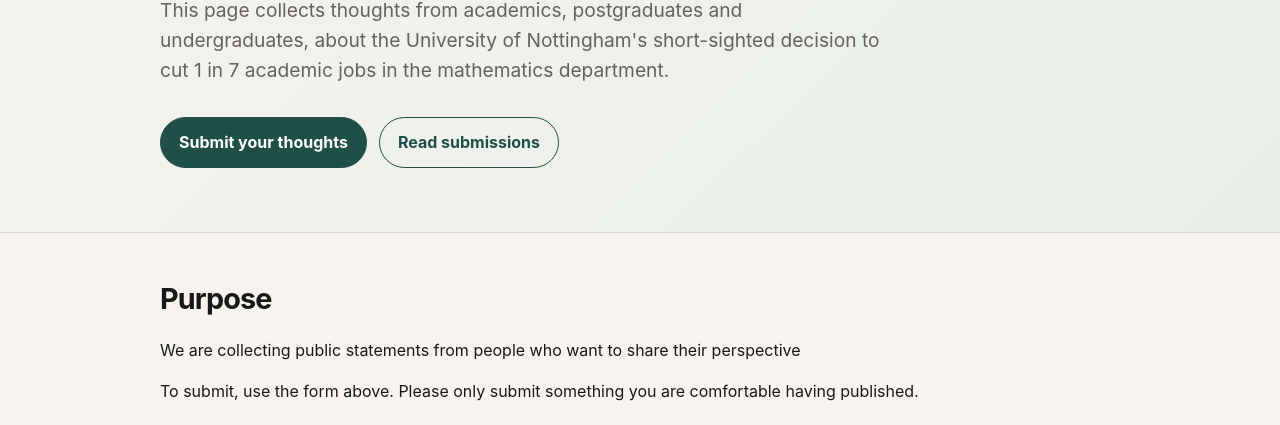
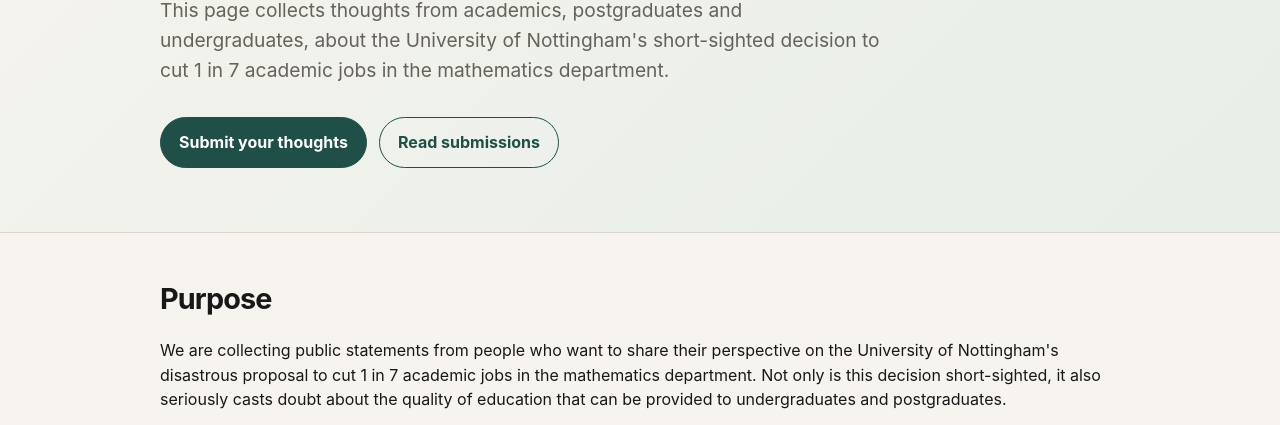
Before and after one commit to uonmathsletter/uonmathsletter.github.io, a plain HTML site: page index.html in a window 1280 px wide. Shown: the part 370-795 px from the top of the page. Drawn offline with Linux system fonts and the light colour scheme.

Commit message:
blurb fix

```diff
--- a/index.html
+++ b/index.html
@@ -33,7 +33,8 @@
     <section class="statement">
       <h2>Purpose</h2>
       <p>
-        We are collecting public statements from people who want to share their perspective
+        We are collecting public statements from people who want to share their perspective on the University of Nottingham's disastrous proposal to cut 1 in 7 academic jobs in the mathematics department.
+        Not only is this decision short-sighted, it also seriously casts doubt about the quality of education that can be provided to undergraduates and postgraduates.
       </p>
 
       <p>
```
